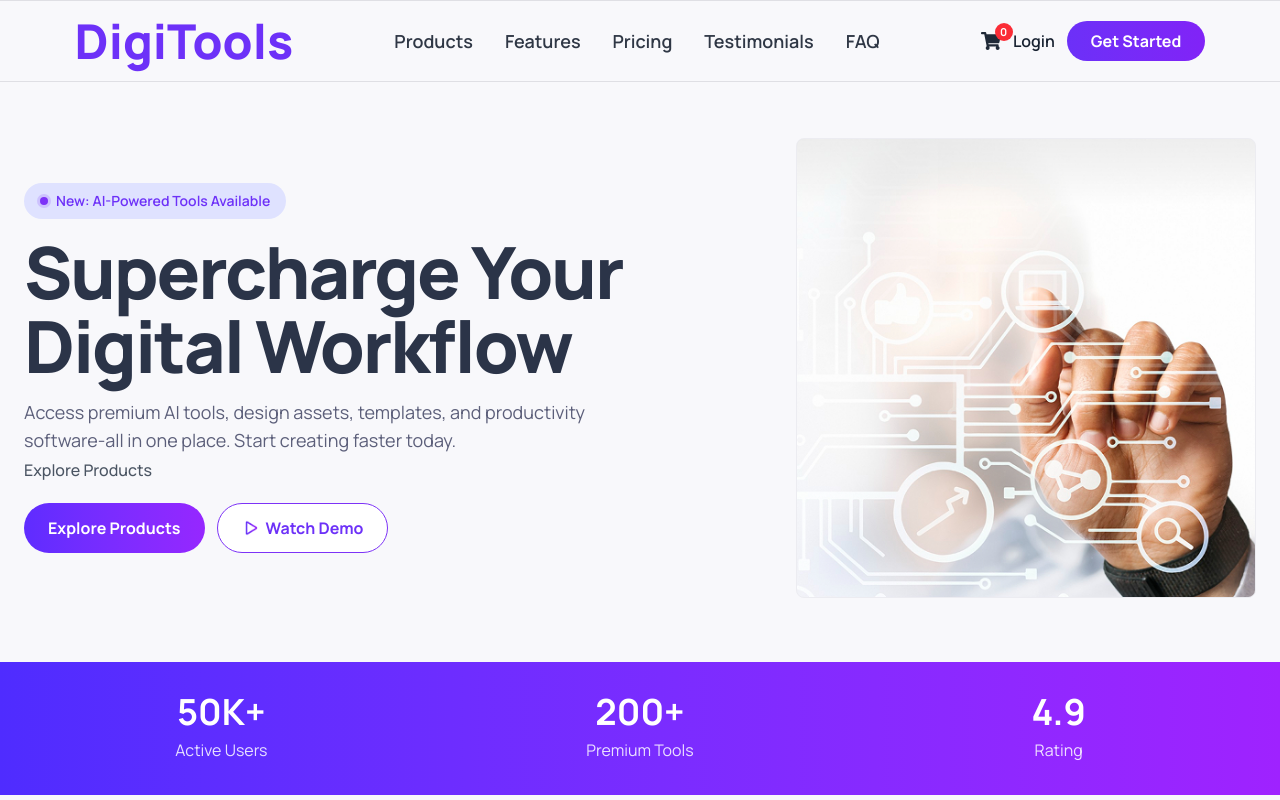
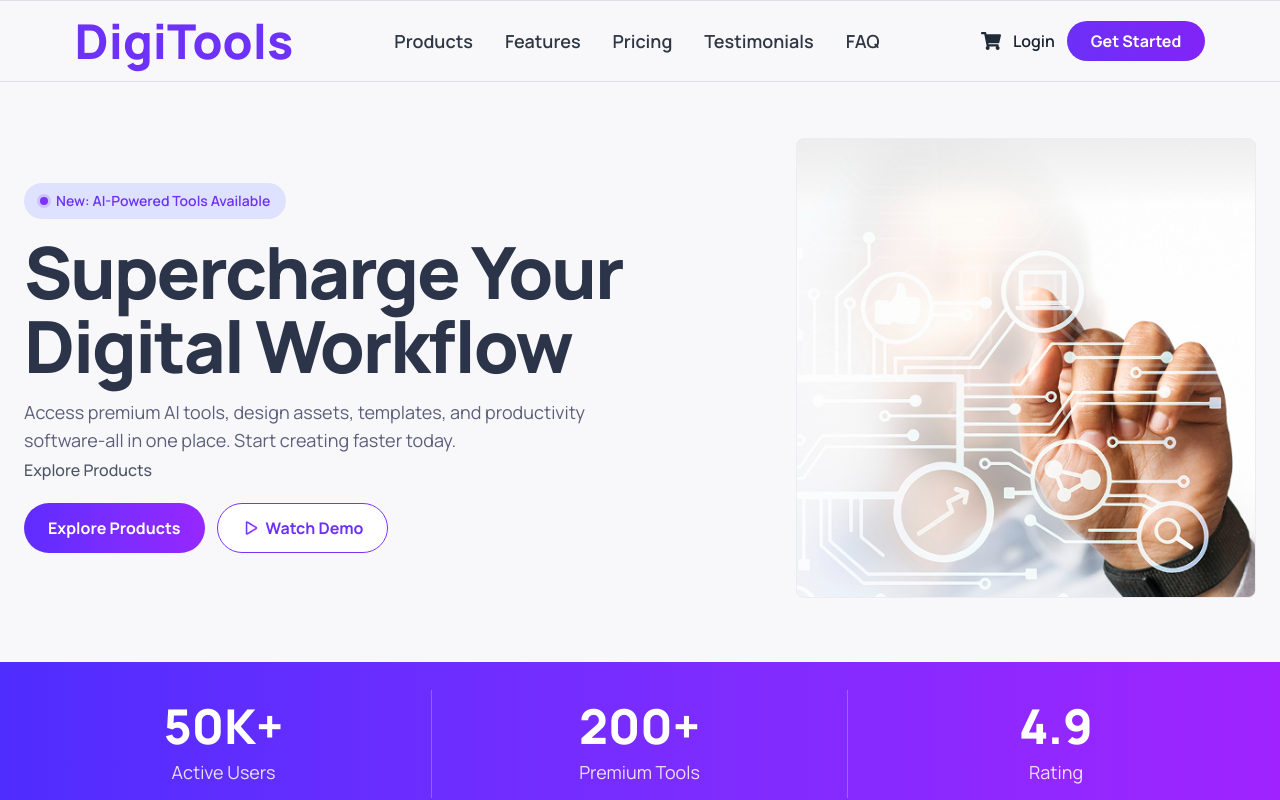
Before and after one commit to Lynx-Swapnil/Digitools-Platform, a React (Vite) app: page / in a window 1280 px wide. Shown: the top 800 px of the page. Built offline with nearby package versions, Linux system fonts and the light colour scheme.

Commit message:
created product.json using AI

```diff
--- a/src/App.jsx
+++ b/src/App.jsx
@@ -14,7 +14,6 @@ function App() {
   const [products, setProducts] = useState([])
   const [activeView, setActiveView] = useState('products')
   const [cartItems, setCartItems] = useState([])
-  const [recentlyAddedId, setRecentlyAddedId] = useState(null)
 
   useEffect(() => {
     const loadProducts = async () => {
@@ -40,12 +39,13 @@ function App() {
   )
 
   const addToCart = (product) => {
+    if (cartItems.some((item) => item.id === product.id)) {
+      toast.info(`${product.name} is already in cart`)
+      return
+    }
+
     setCartItems((prev) => [...prev, product])
-    setRecentlyAddedId(product.id)
     toast.success(`${product.name} added to cart`)
-    window.setTimeout(() => {
-      setRecentlyAddedId((current) => (current === product.id ? null : current))
-    }, 1500)
   }
 
   const removeFromCart = (indexToRemove) => {
@@ -83,7 +83,6 @@ function App() {
           activeView={activeView}
           onShowProducts={() => setActiveView('products')}
           onShowCart={() => setActiveView('cart')}
-          recentlyAddedId={recentlyAddedId}
           onAddToCart={addToCart}
           cartItems={cartItems}
           totalPrice={totalPrice}
--- a/src/components/MainSection/MainSection.jsx
+++ b/src/components/MainSection/MainSection.jsx
@@ -6,7 +6,6 @@ function MainSection({
   activeView,
   onShowProducts,
   onShowCart,
-  recentlyAddedId,
   onAddToCart,
   cartItems,
   totalPrice,
@@ -15,6 +14,7 @@ function MainSection({
 }) {
   const baseToggleButton =
     'rounded-full border-0 px-4 py-2 text-sm font-bold transition-colors md:px-5'
+  const cartItemIds = new Set(cartItems.map((item) => item.id))
 
   return (
     <section className="mx-auto w-full max-w-[1280px] px-3 py-14 md:px-4 lg:px-6" id="products">
@@ -62,6 +62,7 @@ function MainSection({
         <div className="grid grid-cols-1 gap-4 md:grid-cols-2 lg:grid-cols-3">
           {products.map((product) => {
             const Icon = iconMap[product.icon] || FaStar
+            const isInCart = cartItemIds.has(product.id)
 
             return (
               <article
@@ -91,10 +92,15 @@ function MainSection({
                 </ul>
                 <button
                   type="button"
-                  className="mt-auto rounded-full border-0 bg-gradient-to-r from-[#5f2cff] to-[#9627ff] px-5 py-2 text-sm font-bold text-white"
+                  className={`mt-auto rounded-full border-0 px-5 py-2 text-sm font-bold text-white ${
+                    isInCart
+                      ? 'cursor-not-allowed bg-[#b8a8eb]'
+                      : 'bg-gradient-to-r from-[#5f2cff] to-[#9627ff]'
+                  }`}
                   onClick={() => onAddToCart(product)}
+                  disabled={isInCart}
                 >
-                  {recentlyAddedId === product.id ? 'Added to cart' : 'Buy Now'}
+                  {isInCart ? 'Added to cart' : 'Buy Now'}
                 </button>
               </article>
             )
--- a/src/components/Navbar/Navbar.jsx
+++ b/src/components/Navbar/Navbar.jsx
@@ -37,9 +37,11 @@ function Navbar({ cartCount, onOpenCart }) {
           title="Open cart"
         >
           <FaShoppingCart aria-hidden="true" />
-          <span className="absolute -top-2 -right-3 inline-flex h-[1.15rem] min-w-[1.15rem] items-center justify-center rounded-full bg-red-500 px-1 text-[0.68rem] font-bold leading-none text-white">
-            {cartCount}
-          </span>
+          {cartCount > 0 ? (
+            <span className="absolute -top-2 -right-3 inline-flex h-[1.15rem] min-w-[1.15rem] items-center justify-center rounded-full bg-red-500 px-1 text-[0.68rem] font-bold leading-none text-white">
+              {cartCount}
+            </span>
+          ) : null}
         </button>
         <button
           className="hidden border-0 bg-transparent text-base font-semibold text-[#182231] md:inline-block"
--- a/src/components/StatsSection/StatsSection.jsx
+++ b/src/components/StatsSection/StatsSection.jsx
@@ -1,20 +1,20 @@
 function StatsSection() {
   return (
     <section
-      className="grid grid-cols-1 gap-4 bg-gradient-to-r from-[#4f2cff] to-[#9f22ff] px-5 py-8 text-center text-white md:grid-cols-3"
+      className="grid grid-cols-1 bg-gradient-to-r from-[#4f2cff] to-[#9f22ff] px-4 py-7 text-center text-white md:grid-cols-3"
       aria-label="Platform statistics"
     >
-      <div>
-        <h3 className="font-heading text-4xl font-bold leading-none">50K+</h3>
-        <p className="mt-2 opacity-85">Active Users</p>
+      <div className="py-3 md:border-r md:border-white/25">
+        <h3 className="font-heading text-5xl font-extrabold leading-none">50K+</h3>
+        <p className="mt-2 text-lg text-white/85">Active Users</p>
       </div>
-      <div>
-        <h3 className="font-heading text-4xl font-bold leading-none">200+</h3>
-        <p className="mt-2 opacity-85">Premium Tools</p>
+      <div className="py-3 md:border-r md:border-white/25">
+        <h3 className="font-heading text-5xl font-extrabold leading-none">200+</h3>
+        <p className="mt-2 text-lg text-white/85">Premium Tools</p>
       </div>
-      <div>
-        <h3 className="font-heading text-4xl font-bold leading-none">4.9</h3>
-        <p className="mt-2 opacity-85">Rating</p>
+      <div className="py-3">
+        <h3 className="font-heading text-5xl font-extrabold leading-none">4.9</h3>
+        <p className="mt-2 text-lg text-white/85">Rating</p>
       </div>
     </section>
   )
```
